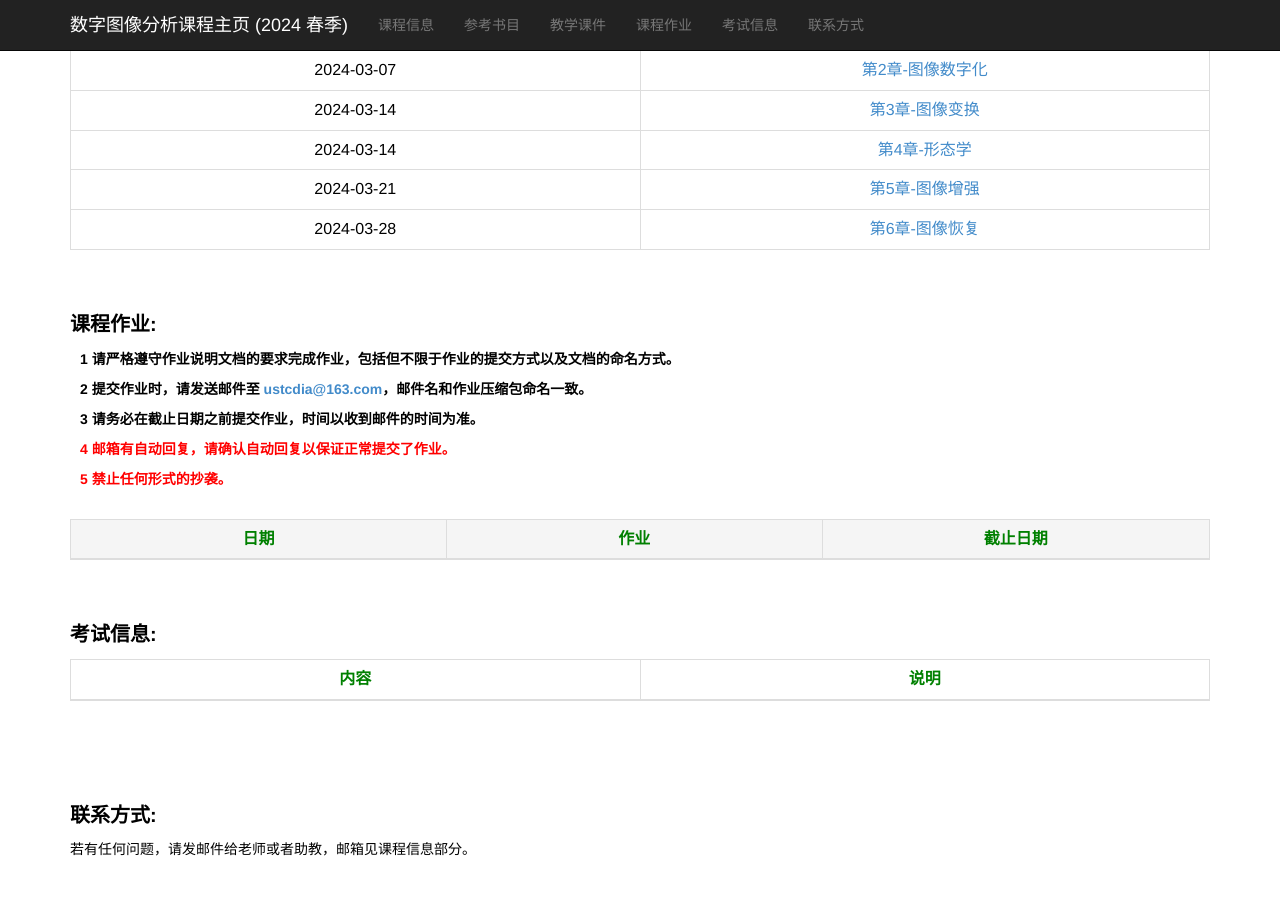
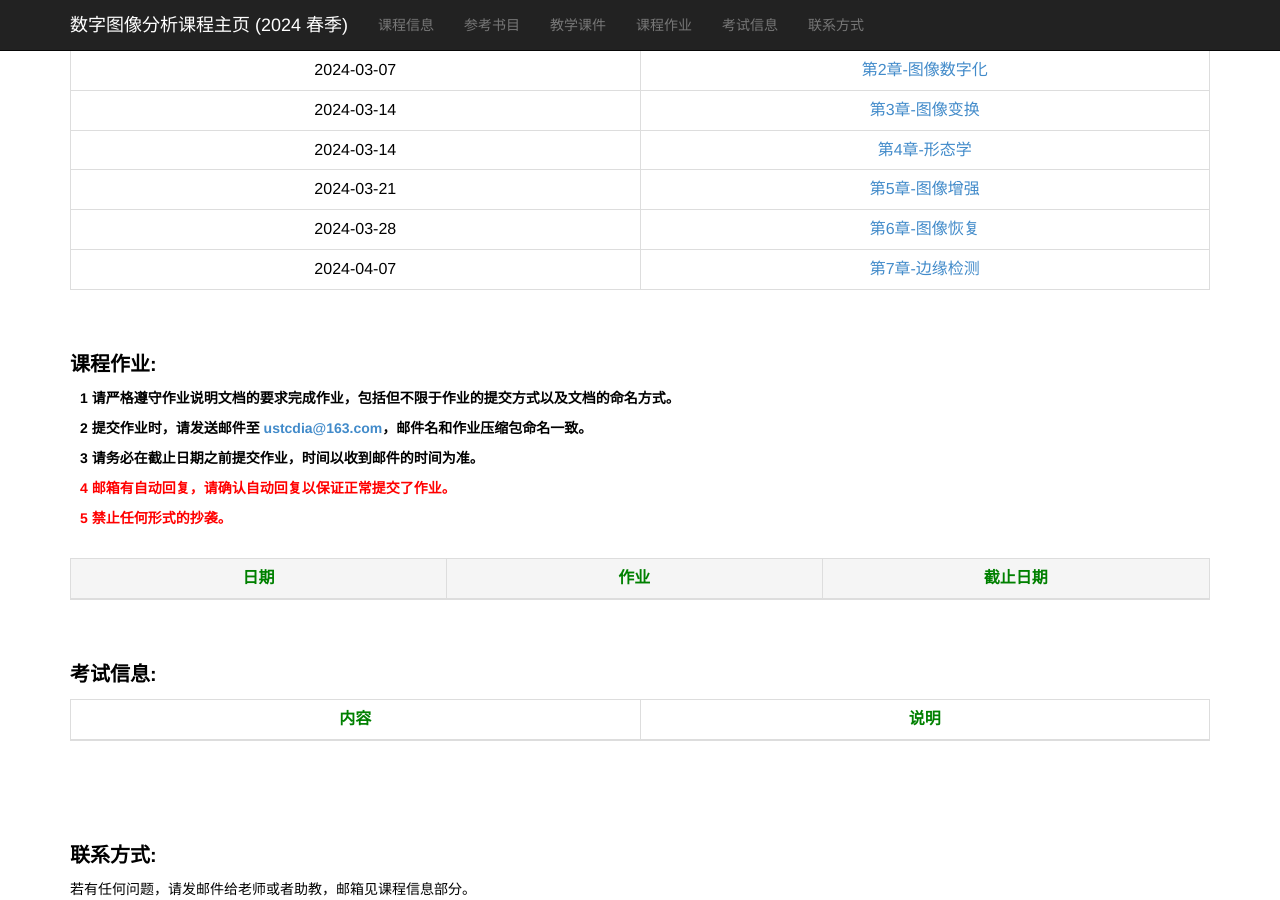
Before and after one commit to ustc-dia/ustc-dia.github.io, a Jekyll site: the page index.html, which Jekyll copies as it is, in a window 1280 px wide and 900 px high, scrolled down 854 px. Built offline with Jekyll 4.4.1, drawn with Linux system fonts in a browser that asks for light colours.

Commit message:
Update index.html

```diff
--- a/index.html
+++ b/index.html
@@ -206,6 +206,11 @@
                     <td><a href="./slides_2024_spring/第6章-图像恢复.pdf" target="_blank">第6章-图像恢复</a></td>
                 </tr>
 
+                <tr>
+                    <td>2024-04-07</td>
+                    <td><a href="./slides_2024_spring/第7章-边缘检测.pdf" target="_blank">第7章-边缘检测</a></td>
+                </tr>
+
                 <!--
                 <tr>
                     <td>2024-03-14</td>
```
